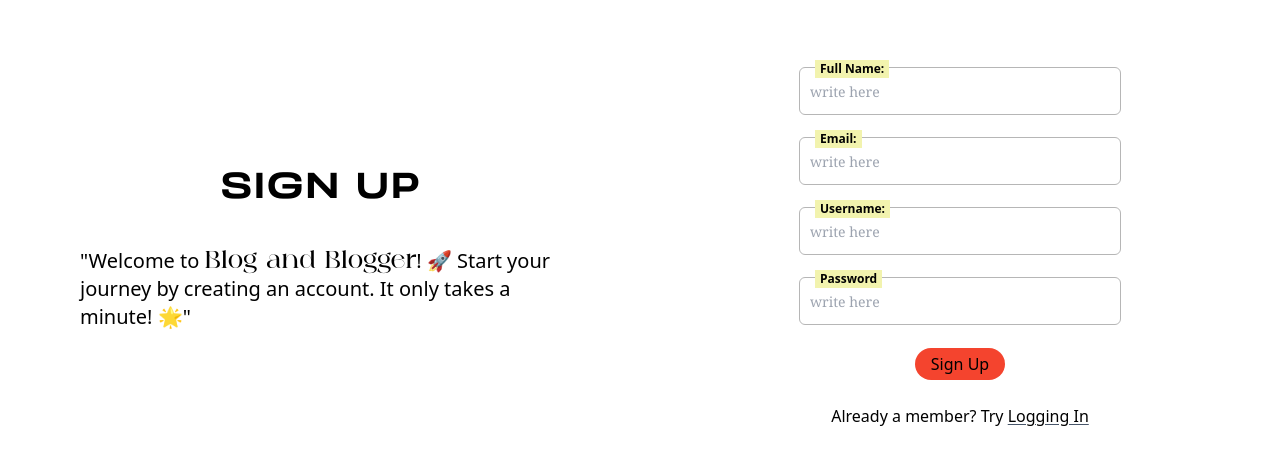
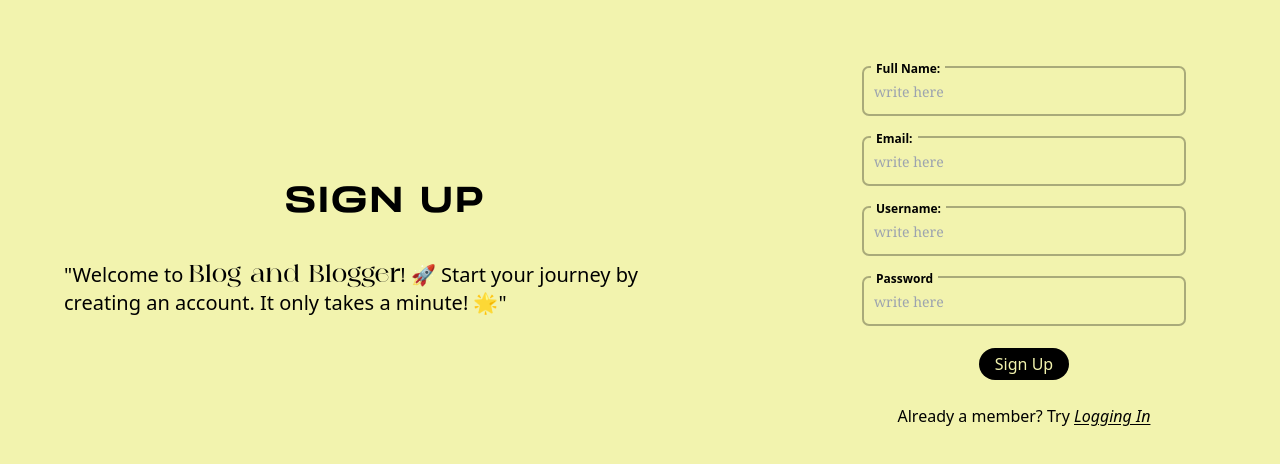
Before and after one commit to sanadh2/Blog-client, a React (Vite) app: page /signup in a window 1280 px wide. Shown: the part 152-616 px from the top of the page. Built offline with nearby package versions, Linux system fonts and the light colour scheme.

Commit message:
Changed colors

```diff
--- a/src/App.jsx
+++ b/src/App.jsx
@@ -1,4 +1,4 @@
-import React from "react";
+import React, { useContext } from "react";
 import { BrowserRouter as Router, Routes, Route } from "react-router-dom";
 
 import SignIn from "./Pages/SignIn";
@@ -9,8 +9,11 @@
 import Search from "./Pages/Search";
 import NewBlog from "./Pages/NewBlog";
 import Navbar from "./Components/Navbar";
+import { DarkMode } from "./Contexts/DarkMode";
 const App = () => {
+  const {theme}=useContext(DarkMode)
   return (
+    <div style={{ color: theme.text, backgroundColor: theme.bg }}>
       <Router>
         <Routes>
           <Route path="/" element={<SignIn />} />
@@ -24,6 +27,7 @@
           </Route>
         </Routes>
       </Router>
+    </div>
   );
 };
 
--- a/src/Components/Navbar.jsx
+++ b/src/Components/Navbar.jsx
@@ -5,7 +5,7 @@
 import { DarkMode } from "../Contexts/DarkMode";
 import { Link, Outlet } from "react-router-dom";
 const Navbar = () => {
-  const { theme, toggleTheme } = useContext(DarkMode);
+  const { theme, toggleTheme, isLightMode } = useContext(DarkMode);
   const [focus, setFocus] = useState("home");
 
   const { userData, setUserData } = useContext(UserData);
@@ -52,10 +52,14 @@
     >
       <nav
         style={{ boxShadow: "0px 1px 3px" }}
-        className="sticky z-50 bottom-0 sm:top-0 left-auto sm:left-0  flex flex-row flex-nowrap sm:flex-col justify-evenly items-center w-full sm:w-16 h-16 sm:h-screen"
+        className="sticky z-50 bottom-0 sm:top-0 left-auto sm:left-0  flex flex-row flex-nowrap sm:flex-col justify-evenly items-center w-full sm:w-[4rem] h-[4rem] sm:h-screen"
       >
         <button
-          className="w-12 p-1 rounded-full hover:bg-yellow-200 active:bg-yellow-400"
+          className={` w-12 p-1 rounded-full ${
+            isLightMode
+              ? "hover:bg-amber-200 active:bg-amber-300"
+              : "hover:bg-slate-700 active:bg-slate-600"
+          }`}
           onClick={toggleTheme}
         >
           <svg
@@ -73,7 +77,11 @@
         </button>
         <Link
           to={"/home"}
-          className="p-2 rounded-full hover:bg-yellow-200 active:bg-yellow-400 "
+          className={`p-1 rounded-full ${
+            isLightMode
+              ? "hover:bg-amber-200 active:bg-amber-300"
+              : "hover:bg-slate-700 active:bg-slate-600"
+          }`}
           onClick={() => setFocus("home")}
         >
           <svg
@@ -92,7 +100,11 @@
         </Link>
         <Link
           to={"/home/search"}
-          className="p-2 rounded-full hover:bg-yellow-200 active:bg-yellow-400 "
+          className={`p-1 rounded-full ${
+            isLightMode
+              ? "hover:bg-amber-200 active:bg-amber-300"
+              : "hover:bg-slate-700 active:bg-slate-600"
+          }`}
           onClick={() => setFocus("search")}
         >
           <svg
@@ -114,17 +126,21 @@
         </Link>
         <Link
           to="/home/new-blog"
-          className="p-2 rounded-full hover:bg-yellow-200 active:bg-yellow-400 "
+          className={`p-1 rounded-full ${
+            isLightMode
+              ? "hover:bg-amber-200 active:bg-amber-300"
+              : "hover:bg-slate-700 active:bg-slate-600"
+          }`}
           onClick={() => setFocus("blog")}
         >
           <svg
             aria-label="New post"
             className="x1lliihq x1n2onr6 x5n08af"
             fill="currentColor"
-            height="24"
+            height="30px"
             role="img"
             viewBox="0 0 24 24"
-            width="24"
+            width="30px"
             strokeWidth={focus == "blog" ? 2.5 : 1}
           >
             <title>New post</title>
@@ -159,7 +175,11 @@
         </Link>
         <Link
           to="/home/profile"
-          className="p-2 rounded-full hover:bg-yellow-200 active:bg-yellow-400 "
+          className={`p-1 rounded-full ${
+            isLightMode
+              ? "hover:bg-amber-200 active:bg-amber-300"
+              : "hover:bg-slate-700 active:bg-slate-600"
+          }`}
           onClick={() => setFocus("profile")}
         >
           <svg
--- a/src/Pages/Home.jsx
+++ b/src/Pages/Home.jsx
@@ -4,7 +4,7 @@
   const [users, setUsers] = useState();
 
   return (
-    <div className="flex gap-2 h-full justify-center items-center w-full py-10">
+    <div className="flex gap-2 min-h-[80svh] justify-center items-center w-full py-10">
       <h1 className="text-2xl sm:text-3xl md:text-4xl xl:text-5xl font-against font-black ">
         Welcome to Blog and Blogger
       </h1>
--- a/src/Pages/Search.jsx
+++ b/src/Pages/Search.jsx
@@ -1,7 +1,7 @@
 import React from "react";
 
 const Search = () => {
-  return <div className="h-[200vh] relative z-0">Search</div>;
+  return <div className="min-h-[200vh] relative z-0">Search</div>;
 };
 
 export default Search;
--- a/src/Pages/SignIn.jsx
+++ b/src/Pages/SignIn.jsx
@@ -1,10 +1,13 @@
 import "./auth.css";
 import React, { useContext, useState } from "react";
 import { DarkMode } from "../Contexts/DarkMode";
+import axios from "axios";
+import toast, { Toaster } from "react-hot-toast";
+import { useNavigate } from "react-router-dom";
 
 const SignIn = () => {
-  const { theme } = useContext(DarkMode);
-
+  const { theme, isLightMode } = useContext(DarkMode);
+  const navigate = useNavigate();
   const [formData, setFormData] = useState({
     usernameEmail: "",
     password: "",
@@ -14,22 +17,58 @@
     setFormData((prev) => ({ ...prev, [e.target.name]: e.target.value }));
   };
 
+  const handleSignIn = async (data) => {
+    try {
+      const res = await axios.post("http://localhost:2222/user/signin", data);
+      return res;
+    } catch (err) {
+      console.log(err);
+      if (err.response && err.response.data) {
+        toast.error(err.response.data.msg);
+      } else {
+        toast.error("An error occurred");
+      }
+    }
+  };
+
+  const handleSubmit = (e) => {
+    e.preventDefault();
+    handleSignIn(formData).then((res) => {
+      console.log(res);
+      if (res.data.success == true) navigate("/home");
+    });
+  };
+
   return (
-    <div
-      className="min-h-screen flex lg:flex-row flex-col justify-center items-center w-screen"
-      style={{ color: theme.text, backgroundColor: theme.bg }}
-    >
-      <div className="w-1/2 flex justify-center items-center">
-        <h1 className=" font-velodroma-wide text-4xl">Sign In</h1>
+    <div className="min-h-screen flex md:flex-row flex-col justify-center items-center w-screen">
+      <div className="w-3/5 hidden  md:px-20 md:flex flex-col justify-center items-center">
+        <h1 className="font-velodroma-wide text-4xl whitespace-nowrap">
+          Sign In
+        </h1>
+        <p className="text-xl mt-10 font-light select-none cursor-text">
+          "Welcome to{" "}
+          <span className=" font-against font-medium">Blog and Blogger</span>!
+          🚀 Continue your journey by logging your account. It only takes a
+          minute! 🌟"
+        </p>
       </div>
-      <div className="w-full lg:w-1/2">
+      <div className="w-full md:w-2/5">
+        <Toaster position="top-right" />
         <form
           action=""
           method="post"
           className=" flex justify-center items-center flex-col gap-5"
+          onSubmit={handleSubmit}
         >
+          <h1 className=" font-velodroma-wide text-4xl block md:hidden">
+            Sign In
+          </h1>
           <div className="coolinput  flex  justify-center items-center ">
-            <label htmlFor="username" className="text">
+            <label
+              htmlFor="username"
+              style={{ backgroundColor: theme.bg, color: theme.text }}
+              className={`text`}
+            >
               Email / Username
             </label>
             <input
@@ -39,12 +78,20 @@
               type="text"
               placeholder="write here"
               name="usernameEmail"
-              className="input  placeholder:text-sm placeholder:font-serif focus:placeholder:text-[#f4442e]"
+              className={`input outline outline-2   placeholder:text-sm placeholder:font-serif focus:placeholder:text-[#f4442e] ${
+                isLightMode
+                  ? "outline-black/30 focus:outline-black"
+                  : "outline-white/30 focus:outline-white"
+              }`}
               id="username"
             />
-          </div>{" "}
+          </div>
           <div className="coolinput  flex justify-center items-center ">
-            <label htmlFor="password" className="text">
+            <label
+              htmlFor="password"
+              style={{ backgroundColor: theme.bg, color: theme.text }}
+              className={`text`}
+            >
               Password:
             </label>
             <input
@@ -54,10 +101,30 @@
               type="text"
               placeholder="write here"
               name="password"
-              className="input  placeholder:text-sm placeholder:font-serif focus:placeholder:text-[#f4442e]"
+              className={`input outline outline-2   placeholder:text-sm placeholder:font-serif focus:placeholder:text-[#f4442e] ${
+                isLightMode
+                  ? "outline-black/30 focus:outline-black"
+                  : "outline-white/30 focus:outline-white"
+              }`}
               id="password"
             />
           </div>
+          <button
+            type="submit"
+            style={{ backgroundColor: theme.text, color: theme.bg }}
+            className="px-4 py-1 rounded-3xl outline-none focus:shadow-lg focus:shadow-black/70"
+          >
+            Sign In
+          </button>
+          <p>
+            Not a member? Try{" "}
+            <span
+              className=" underline underline-offset-2 italic cursor-pointer "
+              onClick={() => navigate("/signup")}
+            >
+              Signing Up
+            </span>
+          </p>
         </form>
       </div>
     </div>
--- a/src/Pages/SignUp.jsx
+++ b/src/Pages/SignUp.jsx
@@ -5,7 +5,7 @@
 
 const SignUp = () => {
   const navigate = useNavigate();
-  const { Theme } = useContext(DarkMode);
+  const { theme, isLightMode } = useContext(DarkMode);
 
   const [formData, setformData] = useState({
     name: "",
@@ -70,31 +70,35 @@
   };
 
   return (
-    <div className=" min-h-screen flex flex-col justify-center md:flex-row w-full items-center">
-      <div className="w-[50vw] md:flex flex-col px-2 md:px-20 justify-center items-center hidden  ">
+    <div className=" min-h-screen flex flex-col justify-evenly md:flex-row w-full items-center ">
+      <div className="w-3/5 md:flex flex-col px-2 md:px-16 justify-center items-center hidden  ">
         <h1 className="font-velodroma-wide text-4xl whitespace-nowrap">
           Sign Up
         </h1>
-        <p className="text-xl mt-10 font-light">
+        <p className="text-xl mt-10 font-light select-none cursor-text">
           "Welcome to{" "}
           <span className=" font-against font-medium">Blog and Blogger</span>!
           🚀 Start your journey by creating an account. It only takes a minute!
           🌟"
         </p>
       </div>
+      <h1 className="font-velodroma-wide text-4xl block md:hidden font-light whitespace-nowrap">
+        Sign Up
+      </h1>
       <form
-        className=" w-full md:w-[50vw]"
+        className=" w-full md:w-2/5"
         action=""
         method="post"
         onSubmit={onSubmit}
       >
         <div className=" flex flex-col justify-center gap-6 h-full items-center">
-          <h1 className="font-velodroma-wide text-4xl block md:hidden font-light whitespace-nowrap">
-            Sign Up
-          </h1>
           {/* fullName */}
           <div className="coolinput  flex justify-center items-center ">
-            <label htmlFor="name" className="text">
+            <label
+              htmlFor="name"
+              className="text"
+              style={{ backgroundColor: theme.bg, color: theme.text }}
+            >
               Full Name:
             </label>
             <input
@@ -104,7 +108,11 @@
               type="text"
               placeholder="write here"
               name="name"
-              className="input  placeholder:text-sm placeholder:font-serif focus:placeholder:text-[#f4442e]"
+              className={`input outline outline-2   placeholder:text-sm placeholder:font-serif focus:placeholder:text-[#f4442e] ${
+                isLightMode
+                  ? "outline-black/30 focus:outline-black"
+                  : "outline-white/30 focus:outline-white"
+              }`}
               id="name"
             />
             {formErrors.name && (
@@ -114,7 +122,11 @@
 
           {/* email */}
           <div className="coolinput  flex justify-center items-center ">
-            <label htmlFor="email" className="text">
+            <label
+              htmlFor="email"
+              className="text"
+              style={{ backgroundColor: theme.bg, color: theme.text }}
+            >
               Email:
             </label>
             <input
@@ -125,7 +137,11 @@
               id="email"
               placeholder="write here"
               name="email"
-              className="input  placeholder:text-sm placeholder:font-serif focus:placeholder:text-[#f4442e]"
+              className={`input outline outline-2 placeholder:text-sm placeholder:font-serif focus:placeholder:text-[#f4442e] ${
+                isLightMode
+                  ? "outline-black/30 focus:outline-black"
+                  : "outline-white/30 focus:outline-white"
+              }`}
             />
             {formErrors.email && (
               <p className="text-red-500 text-sm">{formErrors.email}</p>
@@ -134,7 +150,11 @@
 
           {/* username */}
           <div className="coolinput  flex justify-center items-center ">
-            <label htmlFor="username" className="text">
+            <label
+              htmlFor="username"
+              className="text"
+              style={{ backgroundColor: theme.bg, color: theme.text }}
+            >
               Username:
             </label>
             <input
@@ -144,7 +164,11 @@
               type="text"
               placeholder="write here"
               name="username"
-              className="input  placeholder:text-sm placeholder:font-serif focus:placeholder:text-[#f4442e]"
+              className={`input outline outline-2   placeholder:text-sm placeholder:font-serif focus:placeholder:text-[#f4442e] ${
+                isLightMode
+                  ? "outline-black/30 focus:outline-black"
+                  : "outline-white/30 focus:outline-white"
+              }`}
               id="username"
             />{" "}
             {formErrors.username && (
@@ -154,7 +178,11 @@
 
           {/* password */}
           <div className="coolinput  flex justify-center items-center ">
-            <label htmlFor="password" className="text">
+            <label
+              htmlFor="password"
+              className="text"
+              style={{ backgroundColor: theme.bg, color: theme.text }}
+            >
               Password
             </label>
             <input
@@ -165,20 +193,29 @@
               type="password"
               placeholder="write here"
               name="password"
-              className="input  placeholder:text-sm placeholder:font-serif focus:placeholder:text-[#f4442e]"
+              className={`input outline outline-2   placeholder:text-sm placeholder:font-serif focus:placeholder:text-[#f4442e] ${
+                isLightMode
+                  ? "outline-black/30 focus:outline-black"
+                  : "outline-white/30 focus:outline-white"
+              }`}
             />
             {formErrors.password && (
-              <p className="text-red-500 text-sm">{formErrors.password}</p>
+              <p className="text-red-500 text-sm justify-self-start">
+                {formErrors.password}
+              </p>
             )}
           </div>
 
-          <button className=" bg-[#F4442E] rounded-full px-4 py-1">
+          <button
+            style={{ backgroundColor: theme.text, color: theme.bg }}
+            className="rounded-full px-4 py-1 outline-none focus:shadow-lg focus:shadow-black/70"
+          >
             Sign Up
           </button>
           <p>
             Already a member? Try{" "}
             <span
-              className=" underline underline-offset-2 cursor-pointer decoration-slate-600"
+              className=" underline underline-offset-2 italic cursor-pointer "
               onClick={() => navigate("/")}
             >
               Logging In
--- a/src/Pages/auth.css
+++ b/src/Pages/auth.css
@@ -19,36 +19,28 @@
 }
 
 .coolinput {
+  @apply w-[18rem] md:w-[15rem] lg:w-[20rem];
   display: flex;
   flex-direction: column;
   position: static;
-  max-width: 240px;
   position: relative;
 }
 
 .coolinput label.text {
   font-size: 0.75rem;
-  color: black;
   font-weight: 700;
   position: absolute;
   top: -0.5rem;
-  left: -2rem;
+  left: 0rem;
   margin: 0 0 0 7px;
   padding: 0 3px;
-  background-color: #f2f3ae;
   width: fit-content;
   padding: 0 5px;
 }
 
 .coolinput input.input {
+  width: 100%;
   padding: 11px 10px;
   border-radius: 5px;
-  width: 20rem;
   background: transparent;
-  outline: 1.7px solid rgb(182, 182, 182);
-  transition: outline 0.3s ease-in-out;
 }
-
-.coolinput input.input:focus {
-  outline: 2px solid black;
-}
```
Also changed, not shown: src/Contexts/DarkMode.jsx (+12 -2 lines), garbage.js (added). Lines whose indentation alone changed are shown as unchanged.
